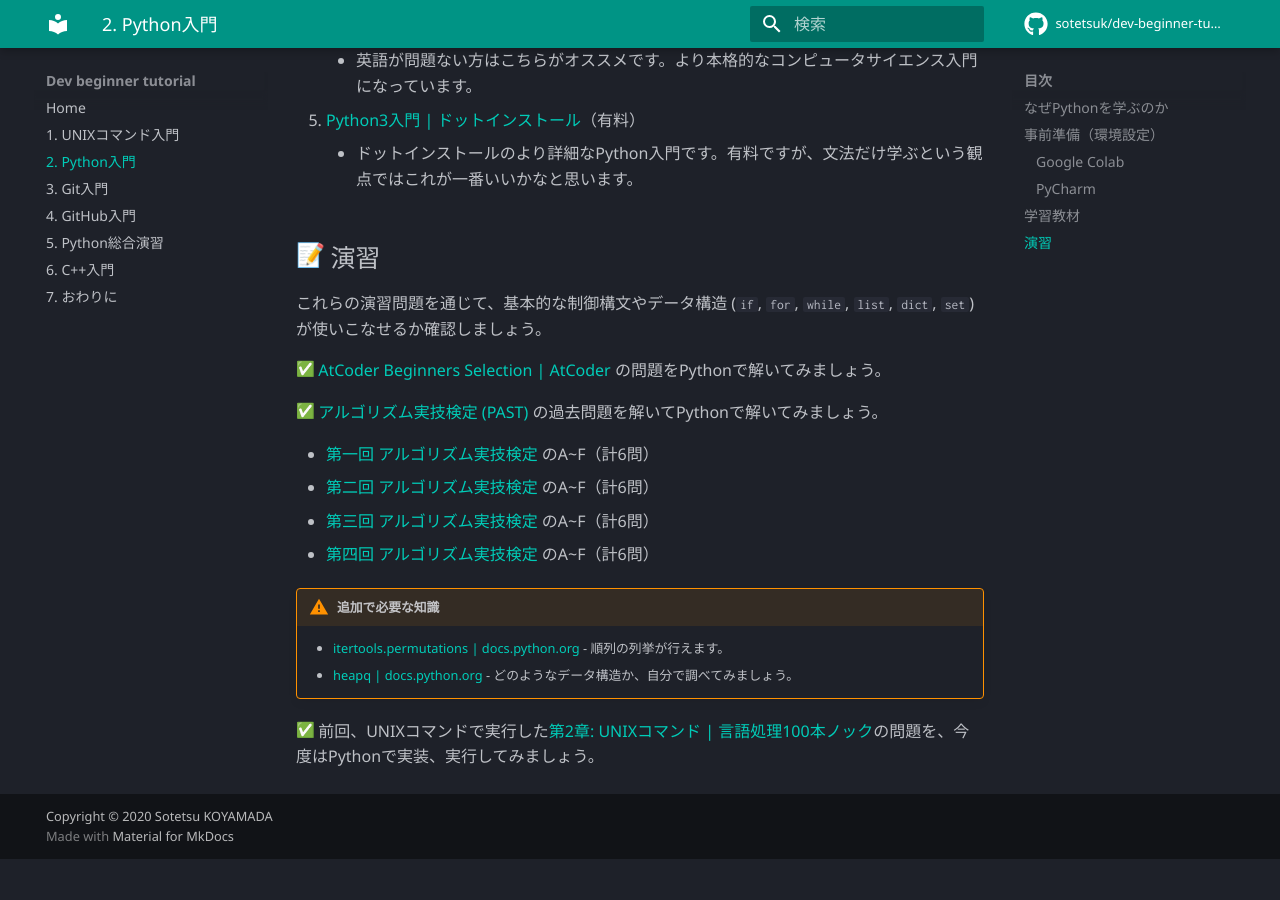
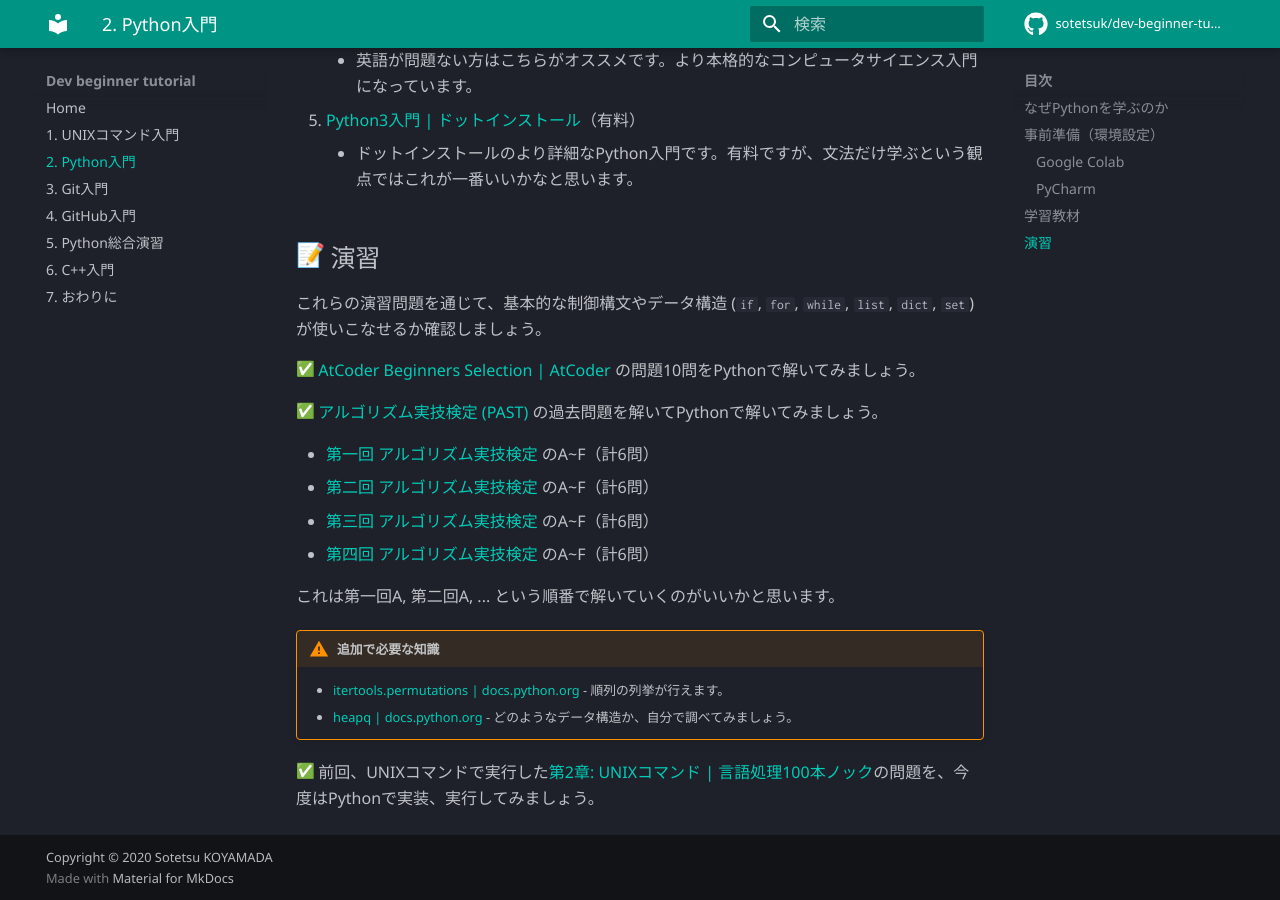
Before and after one commit to sotetsuk/dev-beginner-tutorial, an MkDocs documentation site: the page built from docs/python.md, in a window 1280 px wide and 900 px high, scrolled down 2986 px. Built offline with MkDocs 1.6.1 and Material for MkDocs 9.7.7, drawn with Linux system fonts in a browser that asks for light colours; emoji names are drawn with the system emoji font; comment, search, counter and statistics services are not loaded; before the commit the page ends 3845 px from its top, so only the background shows below that.

Commit message:
add comment on how to proceed py practice (#82)

```diff
--- a/docs/python.md
+++ b/docs/python.md
@@ -80,7 +80,7 @@ PyCharmは非常に高性能なローカルマシンでの統合開発環境で
 
 これらの演習問題を通じて、基本的な制御構文やデータ構造 (`if`, `for`, `while`, `list`, `dict`, `set`) が使いこなせるか確認しましょう。
 
-:white_check_mark: [AtCoder Beginners Selection | AtCoder](https://atcoder.jp/contests/abs/tasks) の問題をPythonで解いてみましょう。
+:white_check_mark: [AtCoder Beginners Selection | AtCoder](https://atcoder.jp/contests/abs/tasks) の問題10問をPythonで解いてみましょう。
 
 :white_check_mark: [アルゴリズム実技検定 (PAST)](https://past.atcoder.jp/) の過去問題を解いてPythonで解いてみましょう。
 
@@ -89,6 +89,8 @@ PyCharmは非常に高性能なローカルマシンでの統合開発環境で
 - [第三回 アルゴリズム実技検定](https://atcoder.jp/contests/past202005-open) のA~F（計6問）
 - [第四回 アルゴリズム実技検定](https://atcoder.jp/contests/past202010-open) のA~F（計6問）
 
+これは第一回A, 第二回A, ... という順番で解いていくのがいいかと思います。
+
 !!! warning "追加で必要な知識"
 
     - [itertools.permutations | docs.python.org](https://docs.python.org/ja/3/library/itertools.html#itertools.permutations) - 順列の列挙が行えます。
```
